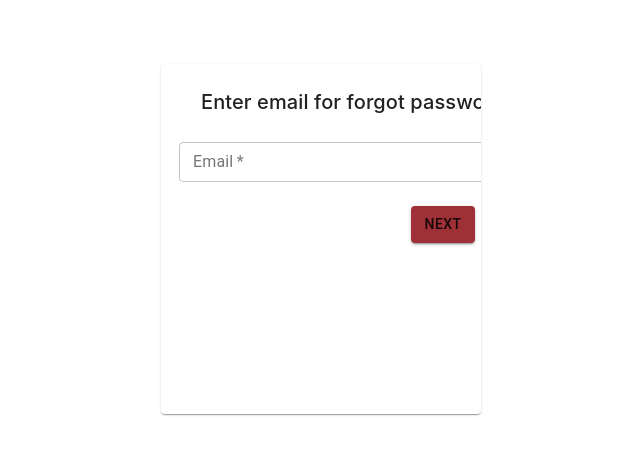
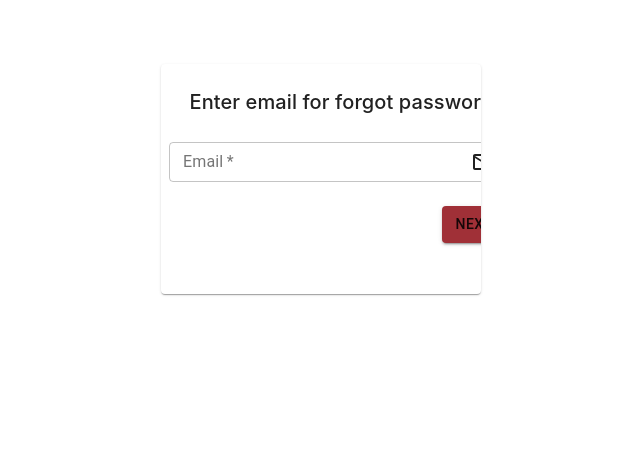
Before and after one commit to niranjanchavadi/React-bookstore, a React (Create React App) app: page /forgotpassword in a window 1280 px wide. Shown: the top 454 px of the page, without its empty margins (313-953 px from the left). Built offline with nearby package versions, Linux system fonts and the light colour scheme.

Commit message:
[Mohan]MODIFIED. Proper margins are done

```diff
--- a/src/CSS/ForgotPassword.css
+++ b/src/CSS/ForgotPassword.css
@@ -1,7 +1,7 @@
 .forgotpasswordpage {
-    margin-left: 5%;
-    width: 400px;
-    height: 300px;
+    margin-left: 1%;
+    width: 350px;
+    height: 180px;
     /* background-color: khaki; */
 }
 
@@ -37,8 +37,8 @@
 }
 
 .nextbutton {
-    margin-left: 55%;
-    margin-right: 50%;
+    margin-left: 75%;
+    margin-right: 80%;
     justify-content: center;
     align-content: center;
 }
```
